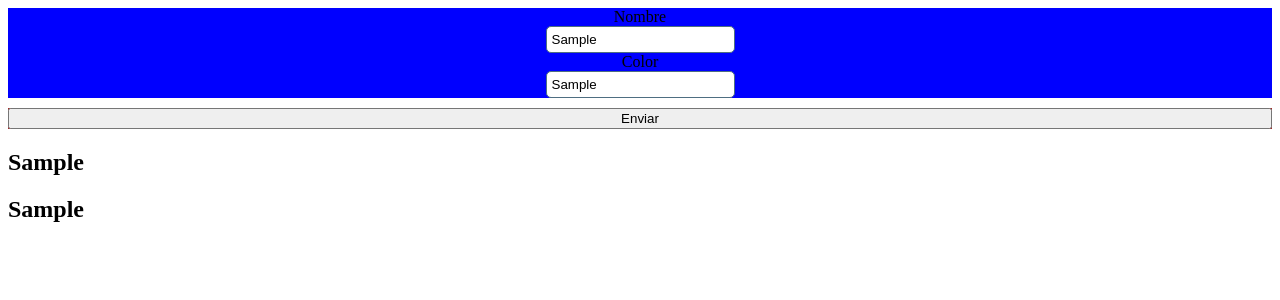
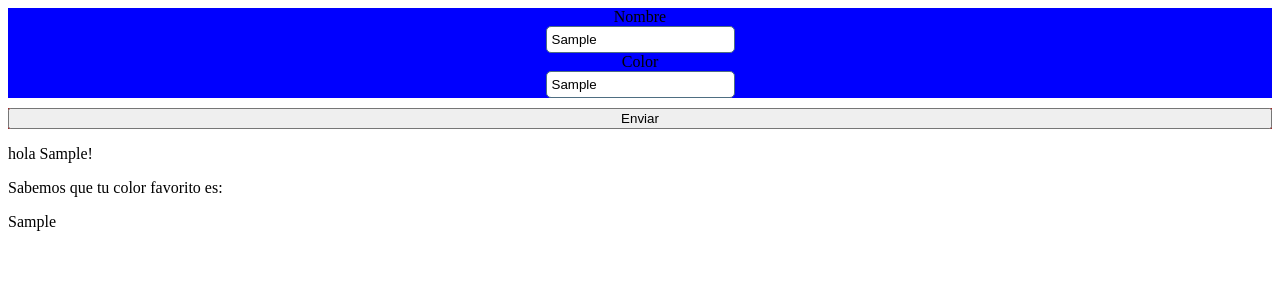
Before and after one commit to Rafaamaya/primer-entregable-front-end-III, a React (Vite) app: page / in a window 1280 px wide. Both pictures are taken after typing "Sample", "Sample" into the empty fields and a click on the button "Enviar". Shown: the top 300 px of the page. Built offline with nearby package versions, Linux system fonts and the light colour scheme.

Commit message:
se le dio la estructura correspondiente al componente card

```diff
--- a/src/Formulario.jsx
+++ b/src/Formulario.jsx
@@ -83,7 +83,7 @@ const Formulario = () => {
       {validacion && (
         <h2>"Por favor chequea que la información sea correcta"</h2>
       )}
-      {showCard && <Card nom={nombre} ape={color} />}
+      {showCard && <Card name={nombre} colour={color} />}
     </>
   );
 };
--- a/src/components/Card.jsx
+++ b/src/components/Card.jsx
@@ -1,13 +1,15 @@
-import React from 'react'
+import React from "react";
 
-const Card = (props) => {
+const Card = ({ name, colour }) => {
   return (
     <div>
-      <h2>{props.nom}</h2>
+      <p>hola {name}!</p>
+      <p>Sabemos que tu color favorito es:</p>
+      <div style={{backgroundColor:colour}}>
+        <p>{colour}</p>
+      </div>
+    </div>
+  );
+};
 
-      <h2>{props.ape}</h2>
-    </div>
-  )
-}
-
-export default Card
+export default Card;
```
